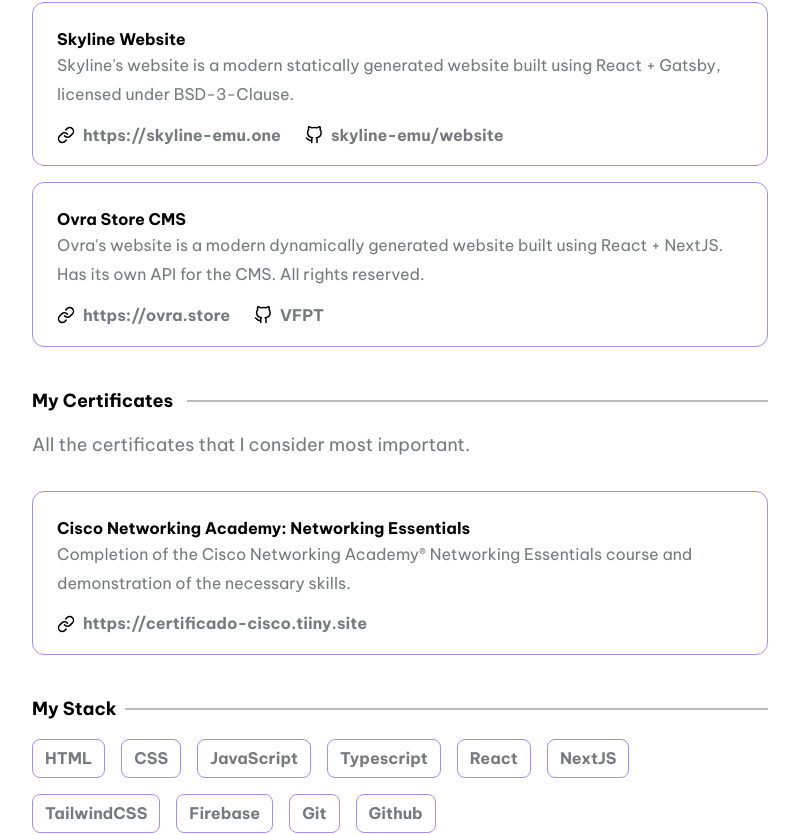
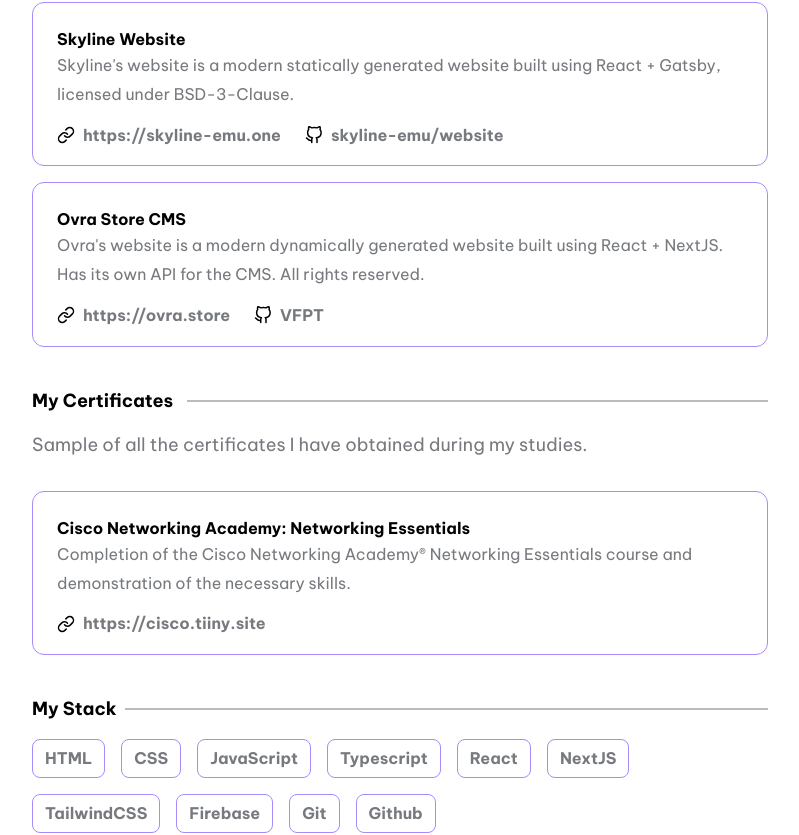
Before and after one commit to vicvenpet/portfolio, a Next.js app: page / in a window 1280 px wide. Shown: the part 462-1297 px from the top of the page, without its empty margins (240-1039 px from the left). Built offline with nearby package versions, Linux system fonts and the light colour scheme.

Commit message:
feat: update

```diff
--- a/data/config.js
+++ b/data/config.js
@@ -29,12 +29,12 @@
 
 export const certificates = {
   title: "My Certificates",
-  desc: "All the certificates that I consider most important.",
+  desc: "Sample of all the certificates I have obtained  during my studies.",
   certificates: [
     {
       title: "Cisco Networking Academy: Networking Essentials",
       description: "Completion of the Cisco Networking Academy® Networking Essentials course and demonstration of the necessary skills.",
-      link: "https://certificado-cisco.tiiny.site",
+      link: "https://cisco.tiiny.site",
     }
   ]
 };
```
